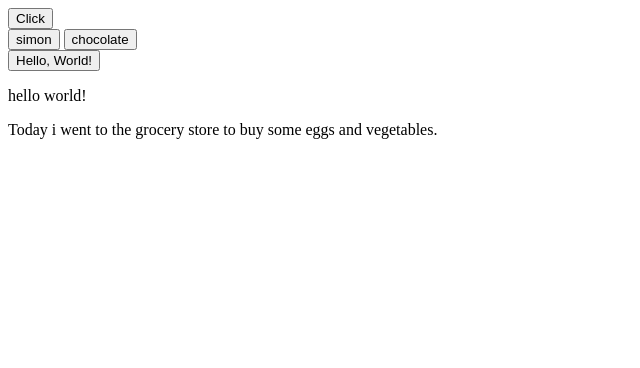
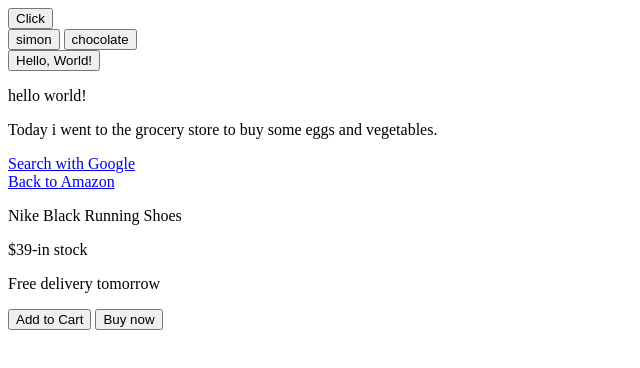
Before and after one commit to ametrahs/levelOnePrac, a plain HTML site: page index.htm in a window 1280 px wide. Shown: the whole page, without its empty margins (0-640 px from the left). Drawn offline with Linux system fonts and the light colour scheme.

Commit message:
let's go eneb

```diff
--- a/index.htm
+++ b/index.htm
@@ -3,7 +3,7 @@
 <head>
     <meta charset="UTF-8">
     <meta name="viewport" content="width=device-width, initial-scale=1.0">
-    <title>Document</title>
+    <title>practice</title>
 </head>
 <body>
     <button>Click</button>
@@ -17,6 +17,17 @@
         <p>hello world!</p>
         <p>Today i went to the grocery store to buy some eggs and vegetables.</p>
     </div>
+     <div>
+        <a href="www.google.com">Search with Google</a>
+     </div>
 
+     <div>
+        <a href="ww.amazon.com">Back to Amazon</a>
+        <p>Nike Black Running Shoes</p>
+        <p>$39-in stock</p>
+        <p> Free delivery tomorrow</p>
+        <button>Add to Cart</button>
+        <button>Buy now</button>
+     </div>
 </body>
 </html>
```
